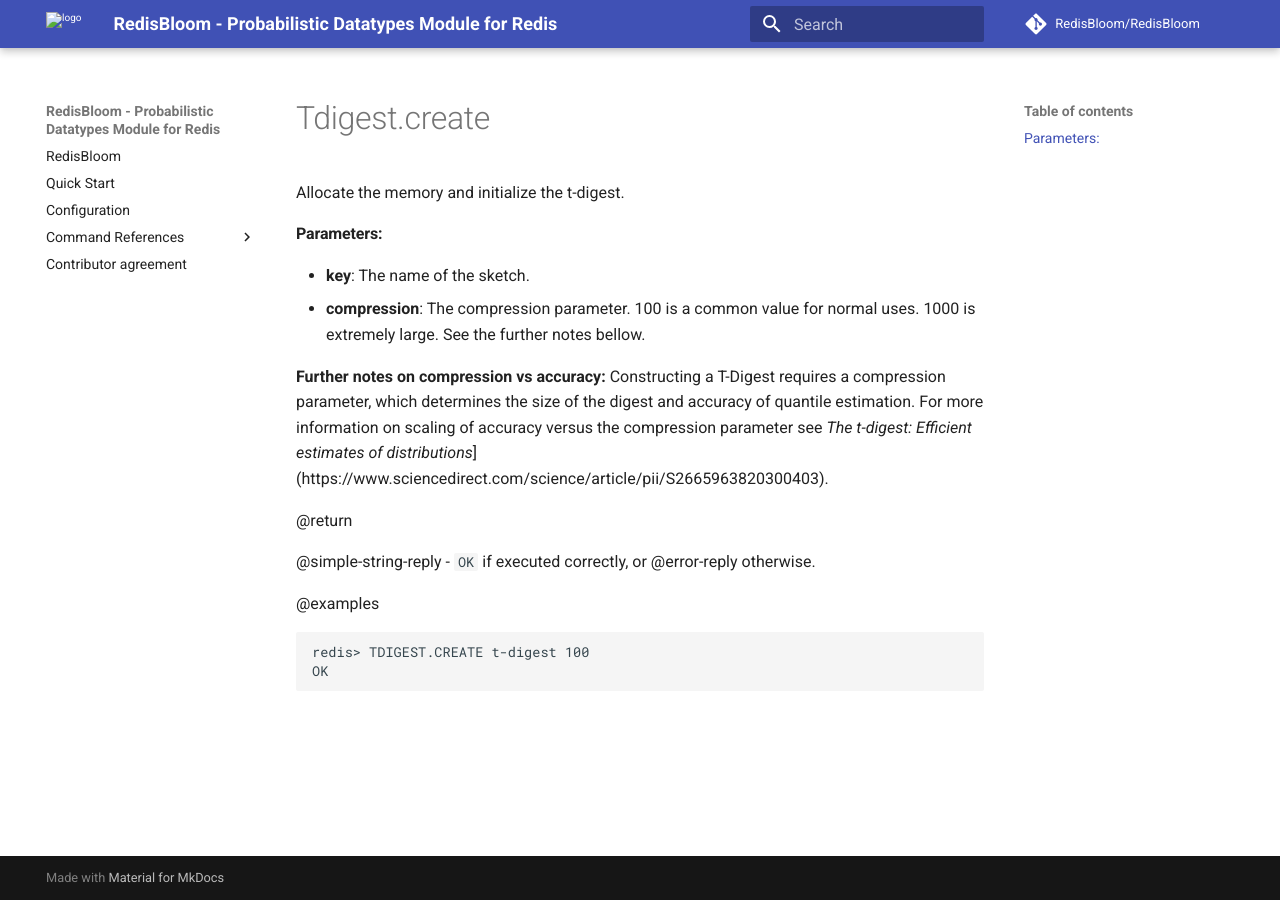
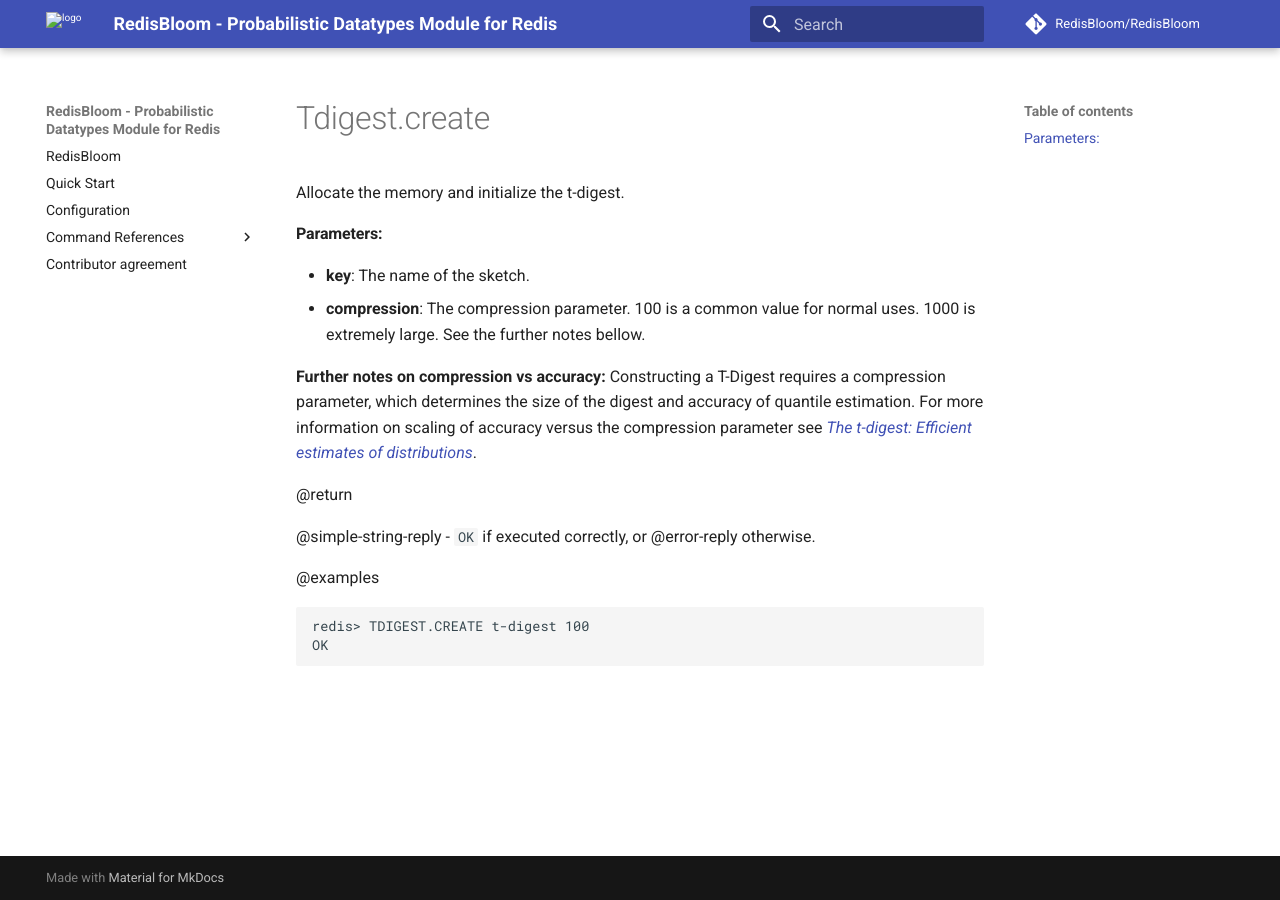
Before and after one commit to RedisBloom/RedisBloom, an MkDocs documentation site: the page built from docs/commands/tdigest.create.md, in a window 1280 px wide. Built offline with MkDocs 1.6.1 and Material for MkDocs 9.7.7, drawn with Linux system fonts in a browser that asks for light colours; comment, search, counter and statistics services are not loaded.

Commit message:
Feedback applied

```diff
--- a/docs/commands/tdigest.create.md
+++ b/docs/commands/tdigest.create.md
@@ -7,7 +7,7 @@
 
 
 **Further notes on compression vs accuracy:**
-Constructing a T-Digest requires a compression parameter, which determines the size of the digest and accuracy of quantile estimation. For more information on scaling of accuracy versus the compression parameter see _The t-digest: Efficient estimates of distributions_](https://www.sciencedirect.com/science/article/pii/S2665963820300403).
+Constructing a T-Digest requires a compression parameter, which determines the size of the digest and accuracy of quantile estimation. For more information on scaling of accuracy versus the compression parameter see [_The t-digest: Efficient estimates of distributions_](https://www.sciencedirect.com/science/article/pii/S2665963820300403).
 
 @return
 
```
